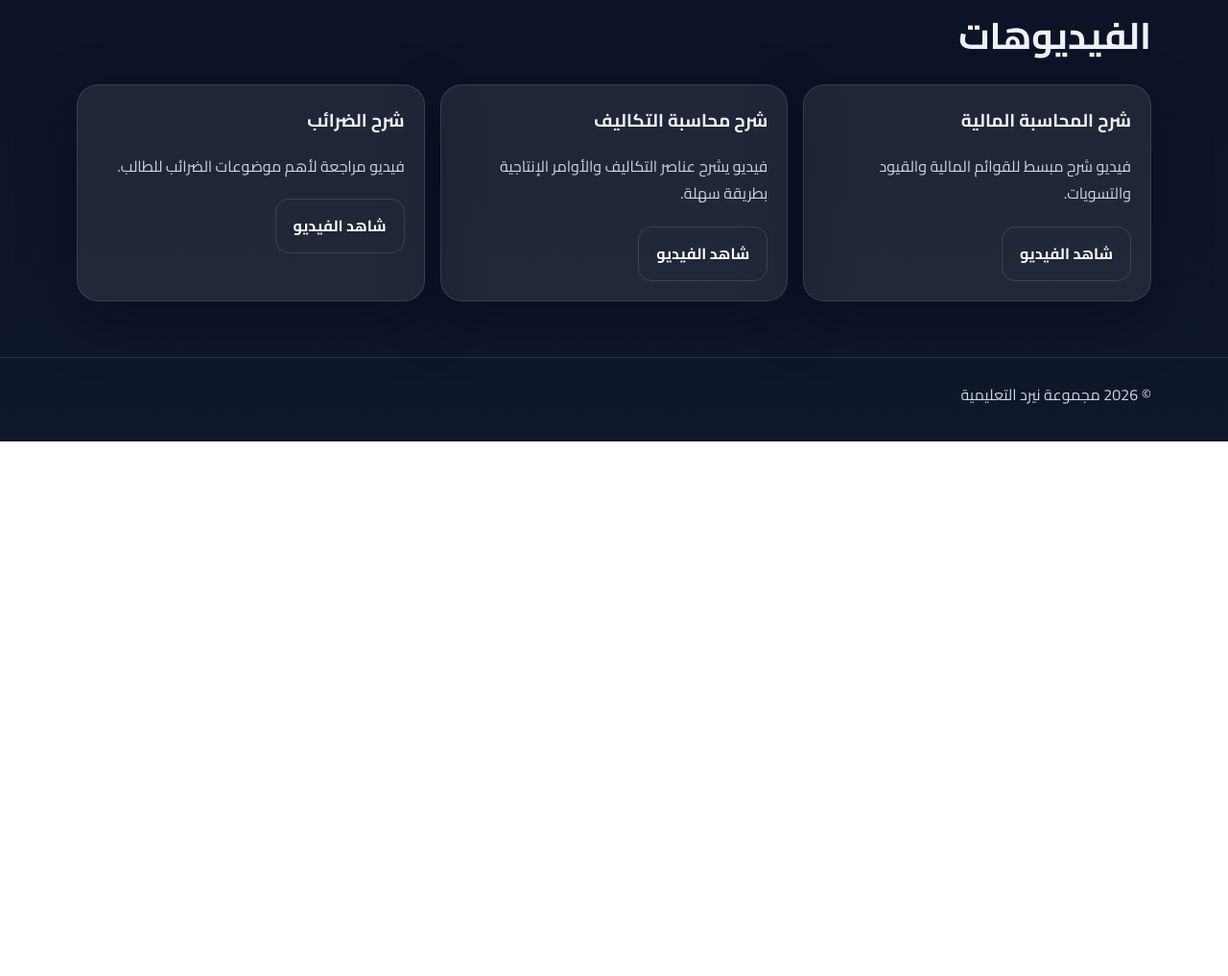
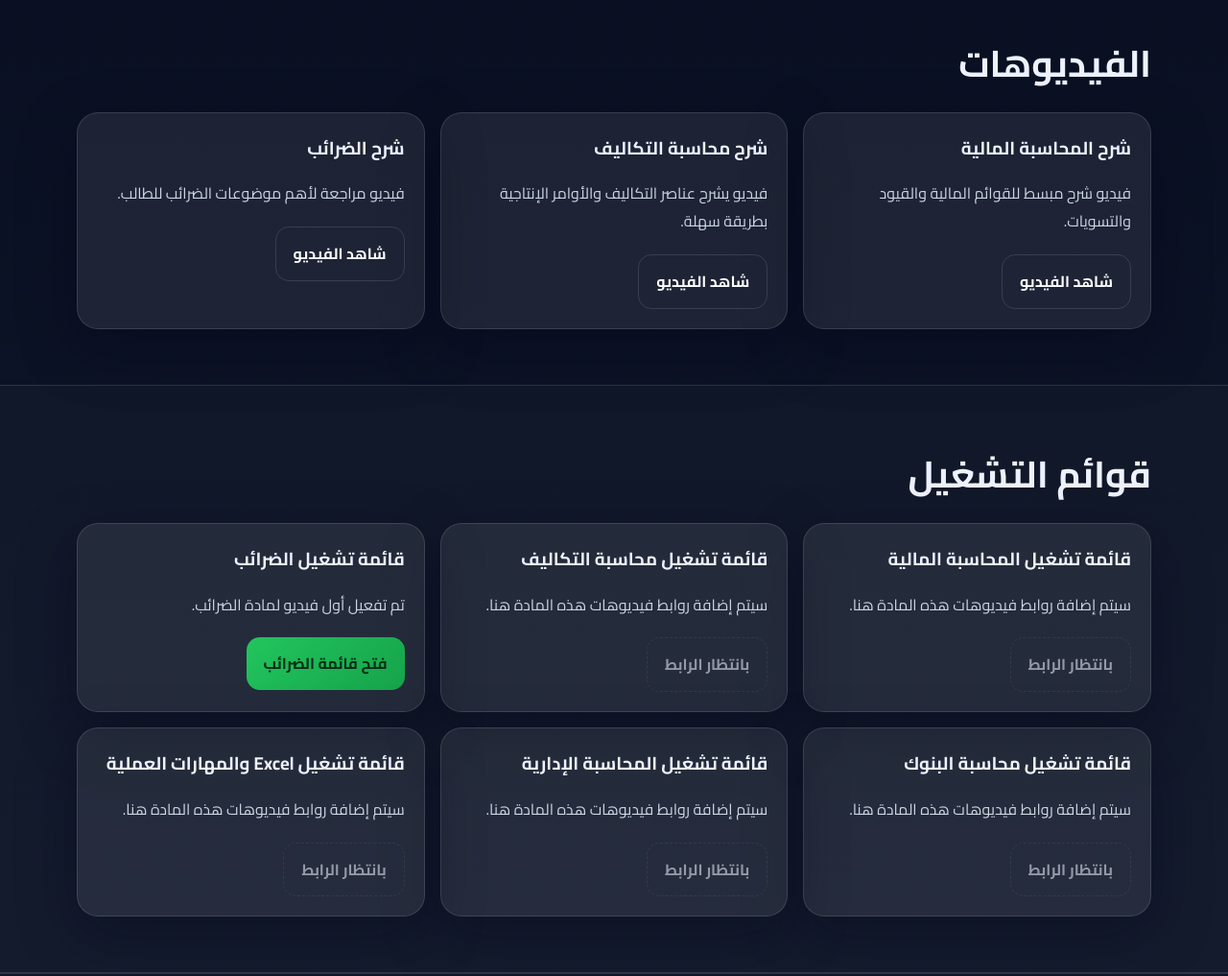
Before and after one commit to ayhmabwkwsh064-ops/-, a plain HTML site: page portal-public.html in a window 1280 px wide. Shown: the part 1560-2577 px from the top of the page at 96% size. Before the commit the page ends 2020 px from the top, so only its background shows below. Drawn offline with Linux system fonts and the light colour scheme.

Commit message:
Add playlists section to portal public page

```diff
--- a/portal-public.html
+++ b/portal-public.html
@@ -9,70 +9,36 @@
   <link rel="preconnect" href="https://fonts.gstatic.com" crossorigin>
   <link href="https://fonts.googleapis.com/css2?family=Cairo:wght@400;600;700;800&display=swap" rel="stylesheet">
   <style>
-    :root {
-      --bg: #0f172a;
-      --surface: rgba(255,255,255,.08);
-      --surface-2: rgba(255,255,255,.05);
-      --line: rgba(255,255,255,.12);
-      --text: #eef2ff;
-      --muted: #cbd5e1;
-      --green: #22c55e;
-      --green2: #16a34a;
-      --shadow: 0 20px 60px rgba(2,6,23,.35);
-    }
+    :root { --bg:#0f172a; --surface:rgba(255,255,255,.08); --surface-2:rgba(255,255,255,.05); --line:rgba(255,255,255,.12); --text:#eef2ff; --muted:#cbd5e1; --green:#22c55e; --green2:#16a34a; --shadow:0 20px 60px rgba(2,6,23,.35); }
     * { box-sizing: border-box; }
-    body {
-      margin: 0;
-      font-family: "Cairo", sans-serif;
-      background: linear-gradient(180deg,#020617,#0f172a);
-      color: var(--text);
-      line-height: 1.8;
-    }
-    a { color: inherit; text-decoration: none; }
-    .container { width: min(1120px, calc(100% - 28px)); margin: 0 auto; }
-    .topbar {
-      position: sticky; top: 0; z-index: 10;
-      background: rgba(2,6,23,.78); backdrop-filter: blur(10px);
-      border-bottom: 1px solid var(--line);
-    }
-    .nav { display: flex; justify-content: space-between; align-items: center; min-height: 74px; gap: 16px; }
-    .logo { font-weight: 800; font-size: 1.2rem; }
-    .logo span { color: var(--green); }
-    nav { display: flex; gap: 16px; flex-wrap: wrap; }
-    nav a { color: var(--muted); }
-    nav a:hover { color: #fff; }
-    .hero { padding: 78px 0 48px; }
-    .hero-grid { display: grid; grid-template-columns: 1.15fr .85fr; gap: 24px; align-items: center; }
-    .tag {
-      display: inline-block; padding: 8px 14px; border-radius: 999px;
-      background: rgba(34,197,94,.12); border: 1px solid rgba(34,197,94,.35);
-      color: #bbf7d0; font-size: .92rem;
-    }
-    h1 { font-size: clamp(2rem,4vw,3.5rem); line-height: 1.25; margin: 12px 0; }
-    h2 { font-size: clamp(1.6rem,3vw,2.5rem); margin: 0 0 16px; }
-    h3 { margin: 0 0 10px; }
-    .muted { color: var(--muted); }
-    .links { display: flex; flex-wrap: wrap; gap: 12px; margin-top: 20px; }
-    .btn {
-      display: inline-flex; align-items: center; justify-content: center;
-      padding: 13px 18px; border-radius: 14px; font-weight: 700;
-    }
-    .btn.primary { background: linear-gradient(135deg,var(--green),var(--green2)); color: #052e16; }
-    .btn.secondary { border: 1px solid var(--line); color: #fff; }
-    .stats { display: grid; grid-template-columns: repeat(3,1fr); gap: 12px; margin-top: 24px; }
-    .stat, .card, .mini {
-      background: var(--surface); border: 1px solid var(--line); border-radius: 22px; box-shadow: var(--shadow);
-    }
-    .stat { padding: 16px; }
-    .mini { padding: 20px; }
-    .section { padding: 58px 0; }
-    .alt { background: rgba(255,255,255,.02); border-top: 1px solid var(--line); border-bottom: 1px solid var(--line); }
-    .cards { display: grid; grid-template-columns: repeat(3,1fr); gap: 16px; }
-    .card { padding: 20px; }
-    footer { padding: 24px 0 34px; border-top: 1px solid var(--line); color: var(--muted); }
-    @media (max-width: 900px) {
-      .hero-grid, .cards, .stats { grid-template-columns: 1fr; }
-    }
+    body { margin:0; font-family:"Cairo",sans-serif; background:linear-gradient(180deg,#020617,#0f172a); color:var(--text); line-height:1.8; }
+    a { color:inherit; text-decoration:none; }
+    .container { width:min(1120px,calc(100% - 28px)); margin:0 auto; }
+    .topbar { position:sticky; top:0; z-index:10; background:rgba(2,6,23,.78); backdrop-filter:blur(10px); border-bottom:1px solid var(--line); }
+    .nav { display:flex; justify-content:space-between; align-items:center; min-height:74px; gap:16px; }
+    .logo { font-weight:800; font-size:1.2rem; } .logo span { color:var(--green); }
+    nav { display:flex; gap:16px; flex-wrap:wrap; } nav a { color:var(--muted); } nav a:hover { color:#fff; }
+    .hero { padding:78px 0 48px; }
+    .hero-grid { display:grid; grid-template-columns:1.15fr .85fr; gap:24px; align-items:center; }
+    .tag { display:inline-block; padding:8px 14px; border-radius:999px; background:rgba(34,197,94,.12); border:1px solid rgba(34,197,94,.35); color:#bbf7d0; font-size:.92rem; }
+    h1 { font-size:clamp(2rem,4vw,3.5rem); line-height:1.25; margin:12px 0; }
+    h2 { font-size:clamp(1.6rem,3vw,2.5rem); margin:0 0 16px; }
+    h3 { margin:0 0 10px; }
+    .muted { color:var(--muted); }
+    .links { display:flex; flex-wrap:wrap; gap:12px; margin-top:20px; }
+    .btn { display:inline-flex; align-items:center; justify-content:center; padding:13px 18px; border-radius:14px; font-weight:700; }
+    .btn.primary { background:linear-gradient(135deg,var(--green),var(--green2)); color:#052e16; }
+    .btn.secondary { border:1px solid var(--line); color:#fff; }
+    .btn.disabled { opacity:.55; pointer-events:none; border:1px dashed var(--line); }
+    .stats { display:grid; grid-template-columns:repeat(3,1fr); gap:12px; margin-top:24px; }
+    .stat,.card,.mini { background:var(--surface); border:1px solid var(--line); border-radius:22px; box-shadow:var(--shadow); }
+    .stat { padding:16px; } .mini { padding:20px; }
+    .section { padding:58px 0; }
+    .alt { background:rgba(255,255,255,.02); border-top:1px solid var(--line); border-bottom:1px solid var(--line); }
+    .cards { display:grid; grid-template-columns:repeat(3,1fr); gap:16px; }
+    .card { padding:20px; }
+    footer { padding:24px 0 34px; border-top:1px solid var(--line); color:var(--muted); }
+    @media (max-width:900px) { .hero-grid,.cards,.stats { grid-template-columns:1fr; } }
   </style>
 </head>
 <body>
@@ -84,6 +50,7 @@
         <a href="#subjects">المواد</a>
         <a href="#summaries">الملخصات</a>
         <a href="#videos">الفيديوهات</a>
+        <a href="#playlists">قوائم التشغيل</a>
       </nav>
     </div>
   </header>
@@ -94,10 +61,10 @@
         <div>
           <span class="tag">موقع عام للطلاب</span>
           <h1>مجموعة نيرد التعليمية</h1>
-          <p class="muted">موقع عام لعرض المواد والملخصات والفيديوهات التعليمية بطريقة مرتبة وسهلة.</p>
+          <p class="muted">موقع عام لعرض المواد والملخصات والفيديوهات التعليمية بطريقة مرتبة وسهلة. كل التعديلات الأساسية أصبحت على هذه الصفحة نفسها.</p>
           <div class="links">
             <a class="btn primary" href="#subjects">تصفح المواد</a>
-            <a class="btn secondary" href="#videos">الفيديوهات</a>
+            <a class="btn secondary" href="#playlists">قوائم التشغيل</a>
           </div>
           <div class="stats">
             <div class="stat"><strong>6</strong><div class="muted">مواد</div></div>
@@ -116,30 +83,12 @@
       <div class="container">
         <h2>المواد التي نشرحها</h2>
         <div class="cards">
-          <article class="card">
-            <h3>المحاسبة المالية</h3>
-            <p class="muted">شرح القوائم المالية والقيود والتسويات بطريقة مبسطة.</p>
-          </article>
-          <article class="card">
-            <h3>محاسبة التكاليف</h3>
-            <p class="muted">تبويب عناصر التكاليف والأوامر الإنتاجية مع أمثلة تدريبية.</p>
-          </article>
-          <article class="card">
-            <h3>الضرائب</h3>
-            <p class="muted">شرح موضوعات الضرائب بأسلوب واضح ومختصر للطالب.</p>
-          </article>
-          <article class="card">
-            <h3>محاسبة البنوك</h3>
-            <p class="muted">شرح العمليات البنكية والقيود المصرفية الأساسية.</p>
-          </article>
-          <article class="card">
-            <h3>المحاسبة الإدارية</h3>
-            <p class="muted">شرح القرارات الإدارية والموازنات وتحليل الانحرافات.</p>
-          </article>
-          <article class="card">
-            <h3>Excel والمهارات العملية</h3>
-            <p class="muted">ملفات تطبيقية وصيغ مهمة تساعد الطالب عمليًا.</p>
-          </article>
+          <article class="card"><h3>المحاسبة المالية</h3><p class="muted">شرح القوائم المالية والقيود والتسويات بطريقة مبسطة.</p></article>
+          <article class="card"><h3>محاسبة التكاليف</h3><p class="muted">تبويب عناصر التكاليف والأوامر الإنتاجية مع أمثلة تدريبية.</p></article>
+          <article class="card"><h3>الضرائب</h3><p class="muted">شرح موضوعات الضرائب بأسلوب واضح ومختصر للطالب.</p></article>
+          <article class="card"><h3>محاسبة البنوك</h3><p class="muted">شرح العمليات البنكية والقيود المصرفية الأساسية.</p></article>
+          <article class="card"><h3>المحاسبة الإدارية</h3><p class="muted">شرح القرارات الإدارية والموازنات وتحليل الانحرافات.</p></article>
+          <article class="card"><h3>Excel والمهارات العملية</h3><p class="muted">ملفات تطبيقية وصيغ مهمة تساعد الطالب عمليًا.</p></article>
         </div>
       </div>
     </section>
@@ -148,21 +97,9 @@
       <div class="container">
         <h2>الملخصات</h2>
         <div class="cards">
-          <article class="card">
-            <h3>ملخص المحاسبة المالية</h3>
-            <p class="muted">ملخص مرتب يساعد على فهم القوائم المالية والقيود والتسويات.</p>
-            <div class="links"><a class="btn primary" href="files/summaries/accounting-summary.pdf" target="_blank">فتح الملخص</a></div>
-          </article>
-          <article class="card">
-            <h3>ملخص محاسبة التكاليف</h3>
-            <p class="muted">ملخص مبسط لعناصر التكاليف والأوامر الإنتاجية.</p>
-            <div class="links"><a class="btn primary" href="files/summaries/cost-accounting.pdf" target="_blank">فتح الملخص</a></div>
-          </article>
-          <article class="card">
-            <h3>ملخص الضرائب</h3>
-            <p class="muted">ملخص واضح لأهم موضوعات الضرائب ومراجعتها.</p>
-            <div class="links"><a class="btn primary" href="files/summaries/taxes-notes.pdf" target="_blank">فتح الملخص</a></div>
-          </article>
+          <article class="card"><h3>ملخص المحاسبة المالية</h3><p class="muted">ملخص مرتب يساعد على فهم القوائم المالية والقيود والتسويات.</p><div class="links"><a class="btn primary" href="files/summaries/accounting-summary.pdf" target="_blank">فتح الملخص</a></div></article>
+          <article class="card"><h3>ملخص محاسبة التكاليف</h3><p class="muted">ملخص مبسط لعناصر التكاليف والأوامر الإنتاجية.</p><div class="links"><a class="btn primary" href="files/summaries/cost-accounting.pdf" target="_blank">فتح الملخص</a></div></article>
+          <article class="card"><h3>ملخص الضرائب</h3><p class="muted">ملخص واضح لأهم موضوعات الضرائب ومراجعتها.</p><div class="links"><a class="btn primary" href="files/summaries/taxes-notes.pdf" target="_blank">فتح الملخص</a></div></article>
         </div>
       </div>
     </section>
@@ -171,21 +108,23 @@
       <div class="container">
         <h2>الفيديوهات</h2>
         <div class="cards">
-          <article class="card">
-            <h3>شرح المحاسبة المالية</h3>
-            <p class="muted">فيديو شرح مبسط للقوائم المالية والقيود والتسويات.</p>
-            <div class="links"><a class="btn secondary" href="https://www.youtube.com/watch?v=example1" target="_blank">شاهد الفيديو</a></div>
-          </article>
-          <article class="card">
-            <h3>شرح محاسبة التكاليف</h3>
-            <p class="muted">فيديو يشرح عناصر التكاليف والأوامر الإنتاجية بطريقة سهلة.</p>
-            <div class="links"><a class="btn secondary" href="https://www.youtube.com/watch?v=example2" target="_blank">شاهد الفيديو</a></div>
-          </article>
-          <article class="card">
-            <h3>شرح الضرائب</h3>
-            <p class="muted">فيديو مراجعة لأهم موضوعات الضرائب للطالب.</p>
-            <div class="links"><a class="btn secondary" href="https://youtu.be/p5P5p4b1zKM?si=uybH77S3YfFu54iO" target="_blank">شاهد الفيديو</a>
-          </article>
+          <article class="card"><h3>شرح المحاسبة المالية</h3><p class="muted">فيديو شرح مبسط للقوائم المالية والقيود والتسويات.</p><div class="links"><a class="btn secondary" href="https://www.youtube.com/watch?v=example1" target="_blank">شاهد الفيديو</a></div></article>
+          <article class="card"><h3>شرح محاسبة التكاليف</h3><p class="muted">فيديو يشرح عناصر التكاليف والأوامر الإنتاجية بطريقة سهلة.</p><div class="links"><a class="btn secondary" href="https://www.youtube.com/watch?v=example2" target="_blank">شاهد الفيديو</a></div></article>
+          <article class="card"><h3>شرح الضرائب</h3><p class="muted">فيديو مراجعة لأهم موضوعات الضرائب للطالب.</p><div class="links"><a class="btn secondary" href="https://youtu.be/p5P5p4b1zKM?si=uybH77S3YfFu54iO" target="_blank">شاهد الفيديو</a></div></article>
+        </div>
+      </div>
+    </section>
+
+    <section class="section alt" id="playlists">
+      <div class="container">
+        <h2>قوائم التشغيل</h2>
+        <div class="cards">
+          <article class="card"><h3>قائمة تشغيل المحاسبة المالية</h3><p class="muted">سيتم إضافة روابط فيديوهات هذه المادة هنا.</p><div class="links"><span class="btn disabled">بانتظار الرابط</span></div></article>
+          <article class="card"><h3>قائمة تشغيل محاسبة التكاليف</h3><p class="muted">سيتم إضافة روابط فيديوهات هذه المادة هنا.</p><div class="links"><span class="btn disabled">بانتظار الرابط</span></div></article>
+          <article class="card"><h3>قائمة تشغيل الضرائب</h3><p class="muted">تم تفعيل أول فيديو لمادة الضرائب.</p><div class="links"><a class="btn primary" href="https://youtu.be/p5P5p4b1zKM?si=uybH77S3YfFu54iO" target="_blank">فتح قائمة الضرائب</a></div></article>
+          <article class="card"><h3>قائمة تشغيل محاسبة البنوك</h3><p class="muted">سيتم إضافة روابط فيديوهات هذه المادة هنا.</p><div class="links"><span class="btn disabled">بانتظار الرابط</span></div></article>
+          <article class="card"><h3>قائمة تشغيل المحاسبة الإدارية</h3><p class="muted">سيتم إضافة روابط فيديوهات هذه المادة هنا.</p><div class="links"><span class="btn disabled">بانتظار الرابط</span></div></article>
+          <article class="card"><h3>قائمة تشغيل Excel والمهارات العملية</h3><p class="muted">سيتم إضافة روابط فيديوهات هذه المادة هنا.</p><div class="links"><span class="btn disabled">بانتظار الرابط</span></div></article>
         </div>
       </div>
     </section>
```
Also changed, not shown: 1 other file.
